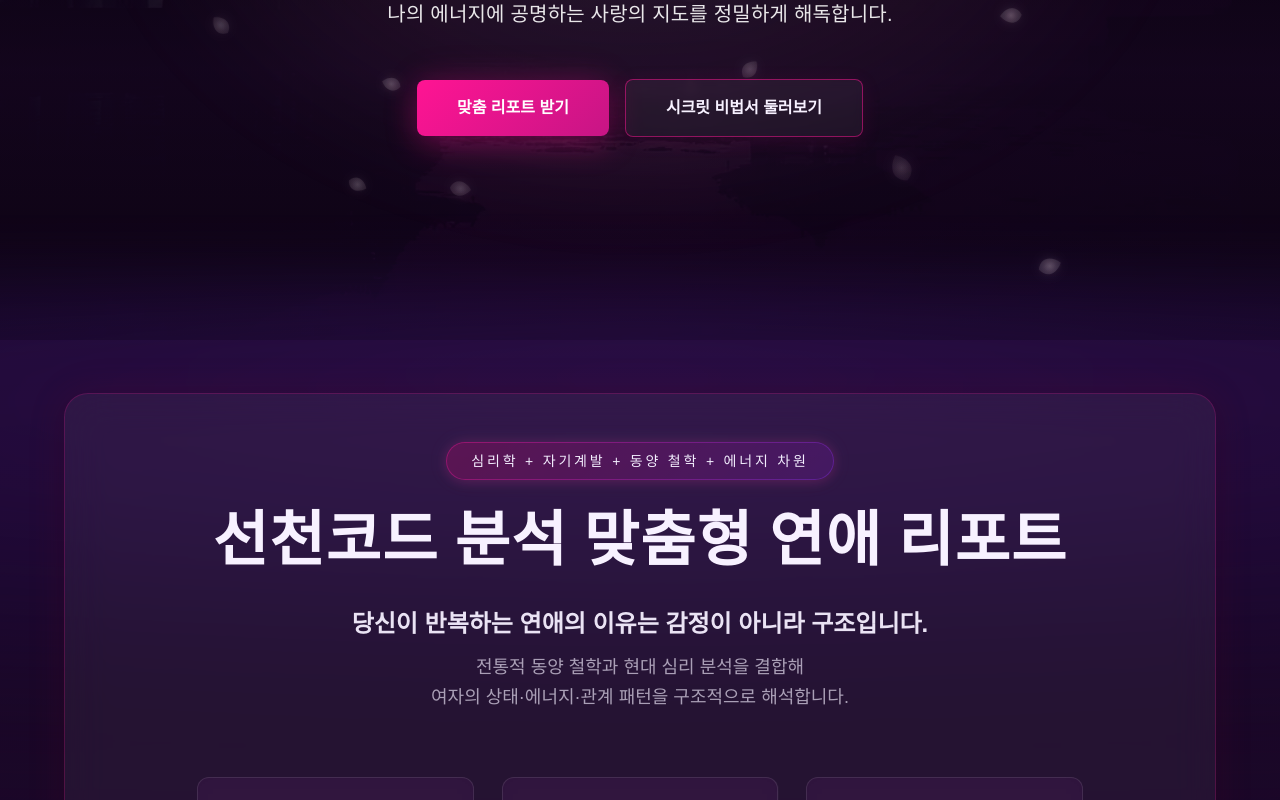
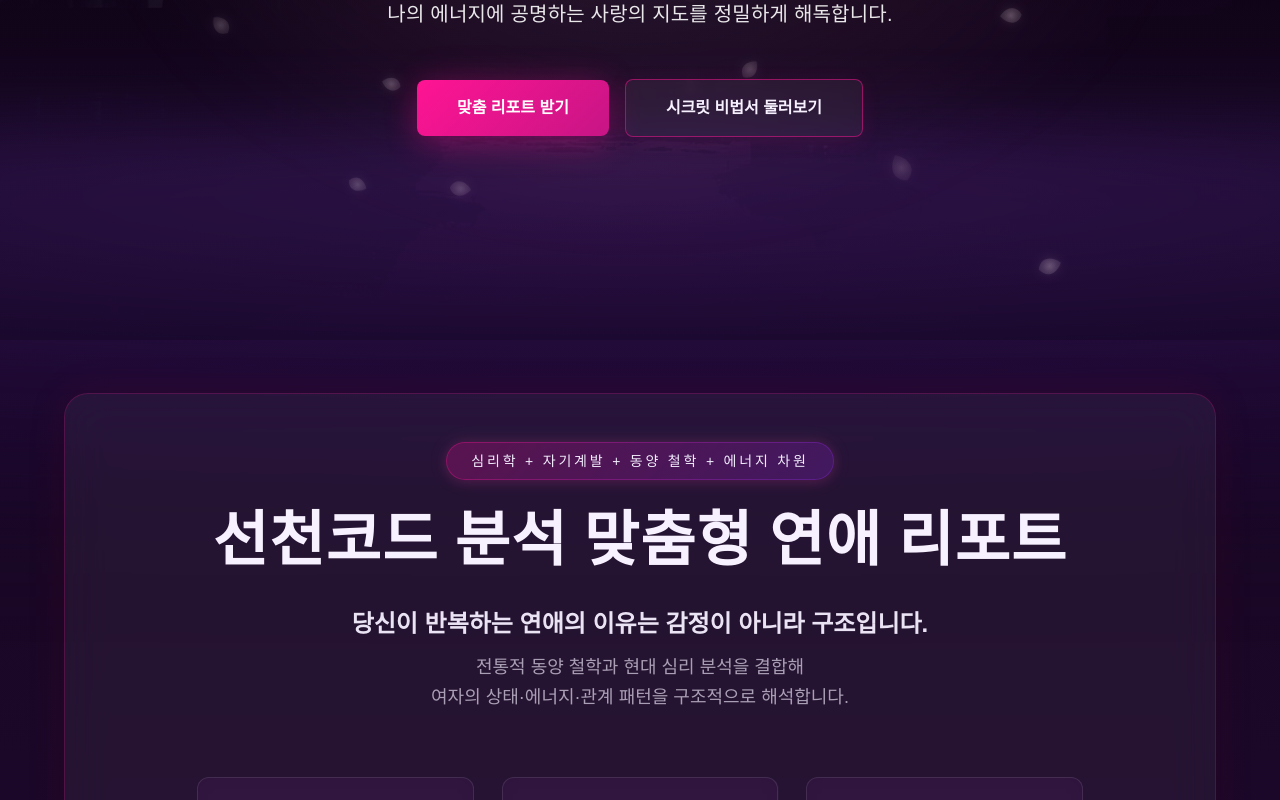
Before and after one commit to woolbo100/buzasun, a Next.js app: page / in a window 1280 px wide. Shown: the part 560-1360 px from the top of the page. Built offline with nearby package versions, Linux system fonts and the light colour scheme.

Commit message:
update design

```diff
--- a/app/page.tsx
+++ b/app/page.tsx
@@ -54,28 +54,29 @@ export default function Home() {
 
         {/* SEAM 블렌딩 레이어 (경계선 제거) */}
         <div
-          className="absolute left-[-20%] right-[-20%] pointer-events-none z-[1]"
+          className="absolute left-[-25%] right-[-25%] pointer-events-none z-[1]"
           style={{
-            top: '700px',
-            height: '560px',
-            transform: 'translateY(140px)',
+            top: '680px',
+            height: '480px',
+            transform: 'translateY(0px)',
             background: `
-              radial-gradient(ellipse 180% 95% at 50% 15%,
-                rgba(80, 30, 140, 0.35) 0%,
-                rgba(60, 20, 120, 0.28) 30%,
-                rgba(40, 12, 90, 0.20) 50%,
-                rgba(26, 7, 38, 0.12) 70%,
-                rgba(18, 0, 20, 0.00) 85%
+              radial-gradient(ellipse 200% 100% at 50% 10%,
+                rgba(100, 50, 160, 0.40) 0%,
+                rgba(80, 35, 140, 0.32) 25%,
+                rgba(60, 20, 120, 0.24) 45%,
+                rgba(40, 12, 90, 0.16) 65%,
+                rgba(26, 7, 38, 0.08) 80%,
+                rgba(18, 0, 20, 0.00) 95%
               ),
               linear-gradient(to bottom,
                 rgba(26, 7, 38, 0.00) 0%,
-                rgba(26, 7, 38, 0.25) 40%,
-                rgba(20, 6, 31, 0.18) 65%,
+                rgba(26, 7, 38, 0.30) 35%,
+                rgba(20, 6, 31, 0.22) 55%,
                 rgba(13, 0, 16, 0.00) 100%
               )
             `,
-            filter: 'blur(34px)',
-            opacity: 0.9,
+            filter: 'blur(36px)',
+            opacity: 0.85,
             mixBlendMode: 'normal',
           }}
         />
```
